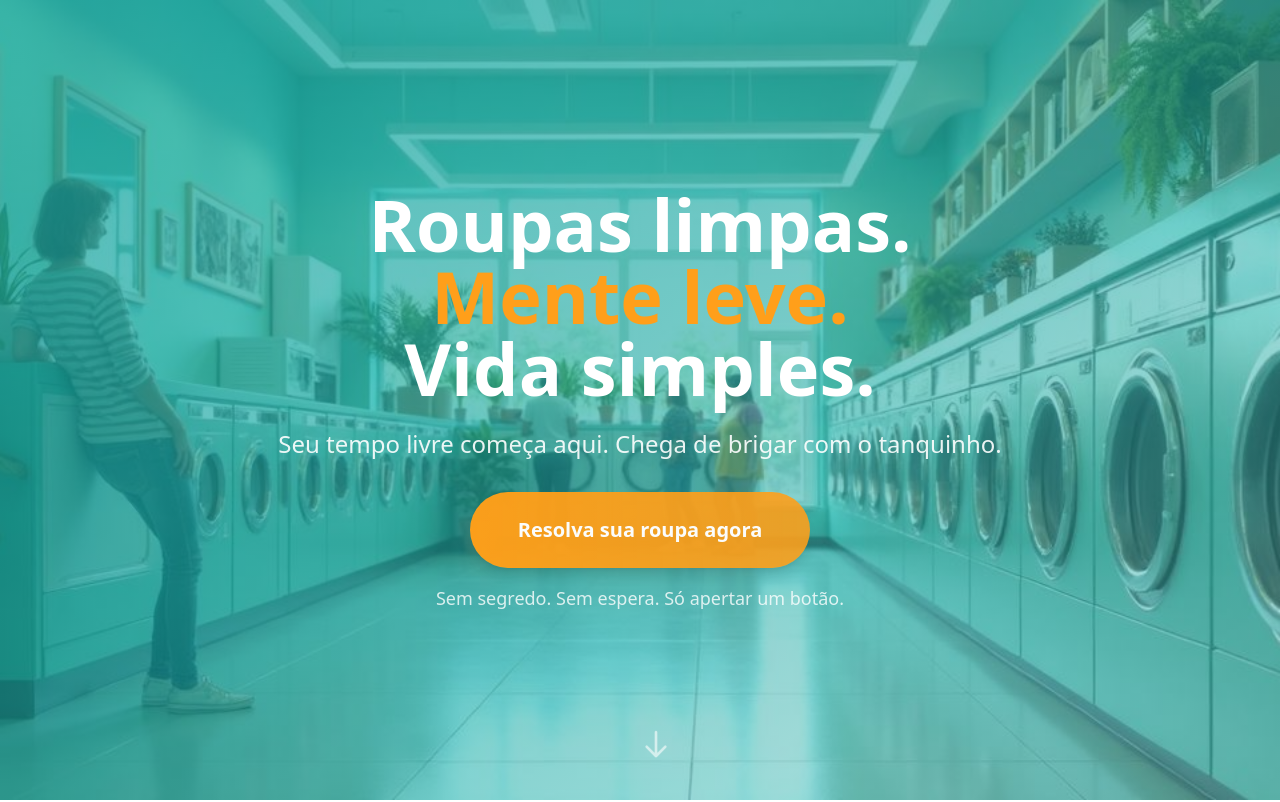
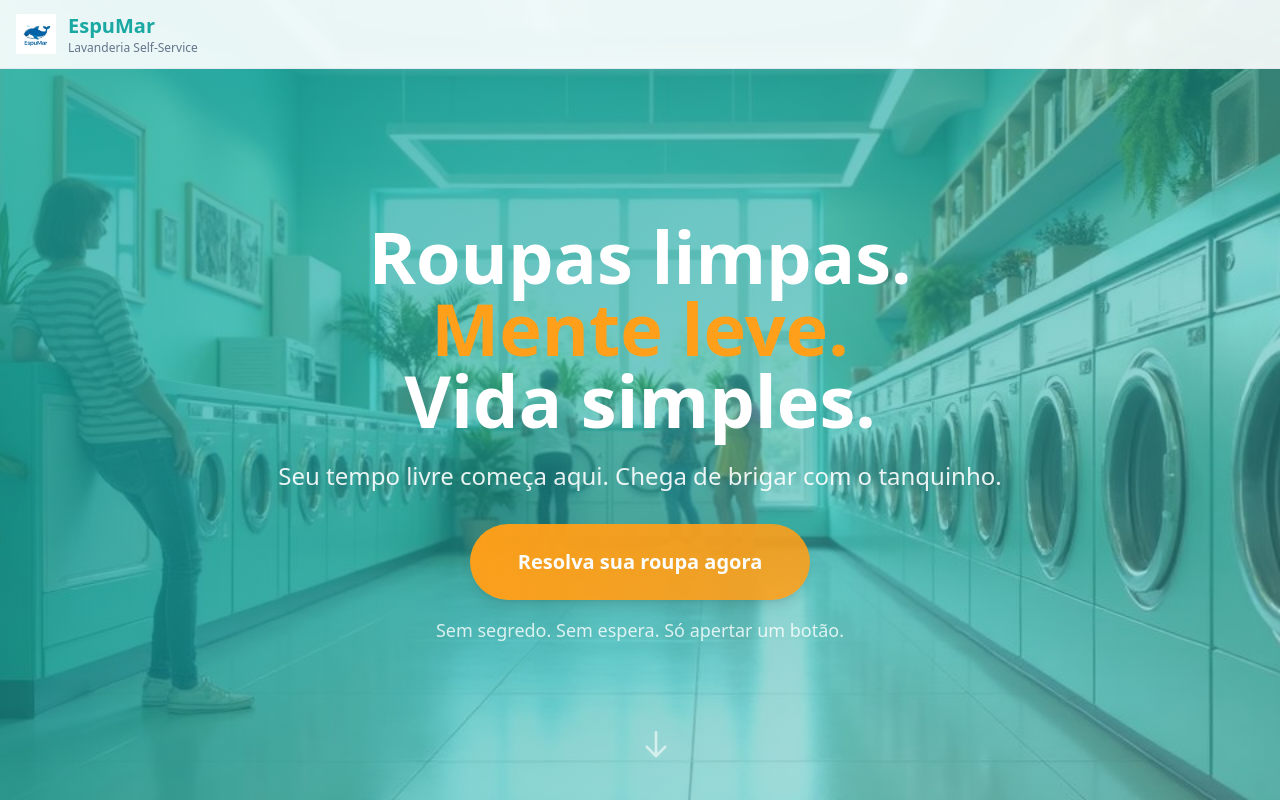
Before and after one commit to RaulOAlves/espumar-leve-pratico, a React (Vite) app: page / in a window 1280 px wide. Shown: the top 802 px of the page. Built offline with nearby package versions, Linux system fonts and the light colour scheme.

Commit message:
Add logo to header
Include the company logo in the top-left corner of the header.

```diff
--- /dev/null
+++ b/src/components/Header.tsx
@@ -0,0 +1,25 @@
+import espumarLogo from "@/assets/espumar-logo.png";
+
+const Header = () => {
+  return (
+    <header className="fixed top-0 left-0 right-0 z-50 bg-white/90 backdrop-blur-sm border-b border-border">
+      <div className="container mx-auto px-4 py-3">
+        <div className="flex items-center">
+          <div className="flex items-center space-x-3">
+            <img
+              src={espumarLogo}
+              alt="EspuMar Lavanderia"
+              className="h-10 w-10 object-contain"
+            />
+            <div className="flex flex-col">
+              <h1 className="text-xl font-bold text-primary">EspuMar</h1>
+              <p className="text-xs text-muted-foreground">Lavanderia Self-Service</p>
+            </div>
+          </div>
+        </div>
+      </div>
+    </header>
+  );
+};
+
+export default Header;
--- a/src/components/HeroSection.tsx
+++ b/src/components/HeroSection.tsx
@@ -7,7 +7,7 @@ const HeroSection = () => {
   };
 
   return (
-    <section className="relative min-h-screen flex items-center justify-center overflow-hidden">
+    <section className="relative min-h-screen flex items-center justify-center overflow-hidden pt-16">
       {/* Background Image */}
       <div
         className="absolute inset-0 bg-cover bg-center bg-no-repeat"
--- a/src/pages/Index.tsx
+++ b/src/pages/Index.tsx
@@ -1,3 +1,4 @@
+import Header from "@/components/Header";
 import HeroSection from "@/components/HeroSection";
 import WhyEspumarSection from "@/components/WhyEspumarSection";
 import HowItWorksSection from "@/components/HowItWorksSection";
@@ -11,6 +12,7 @@ import Footer from "@/components/Footer";
 const Index = () => {
   return (
     <div className="min-h-screen">
+      <Header />
       <HeroSection />
       <WhyEspumarSection />
       <HowItWorksSection />
```
Also changed, not shown: src/assets/espumar-logo.png (added).
